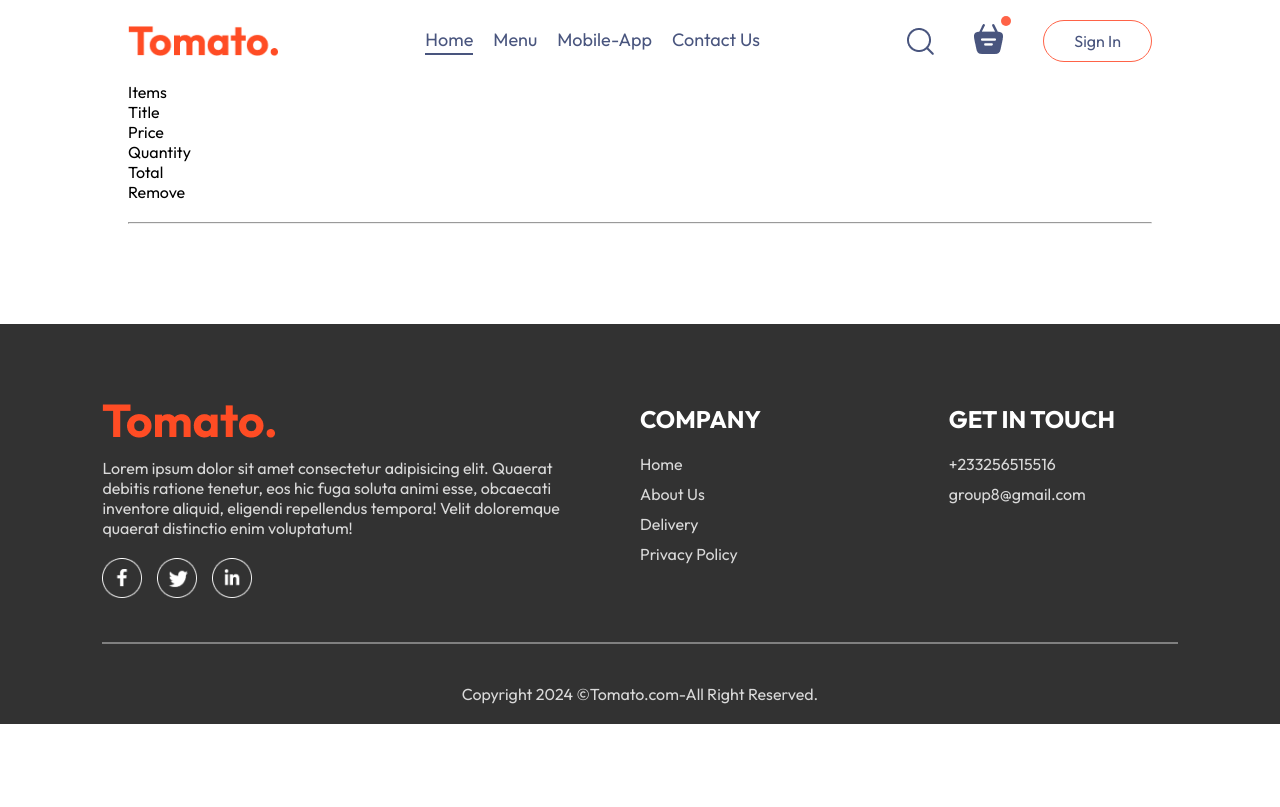
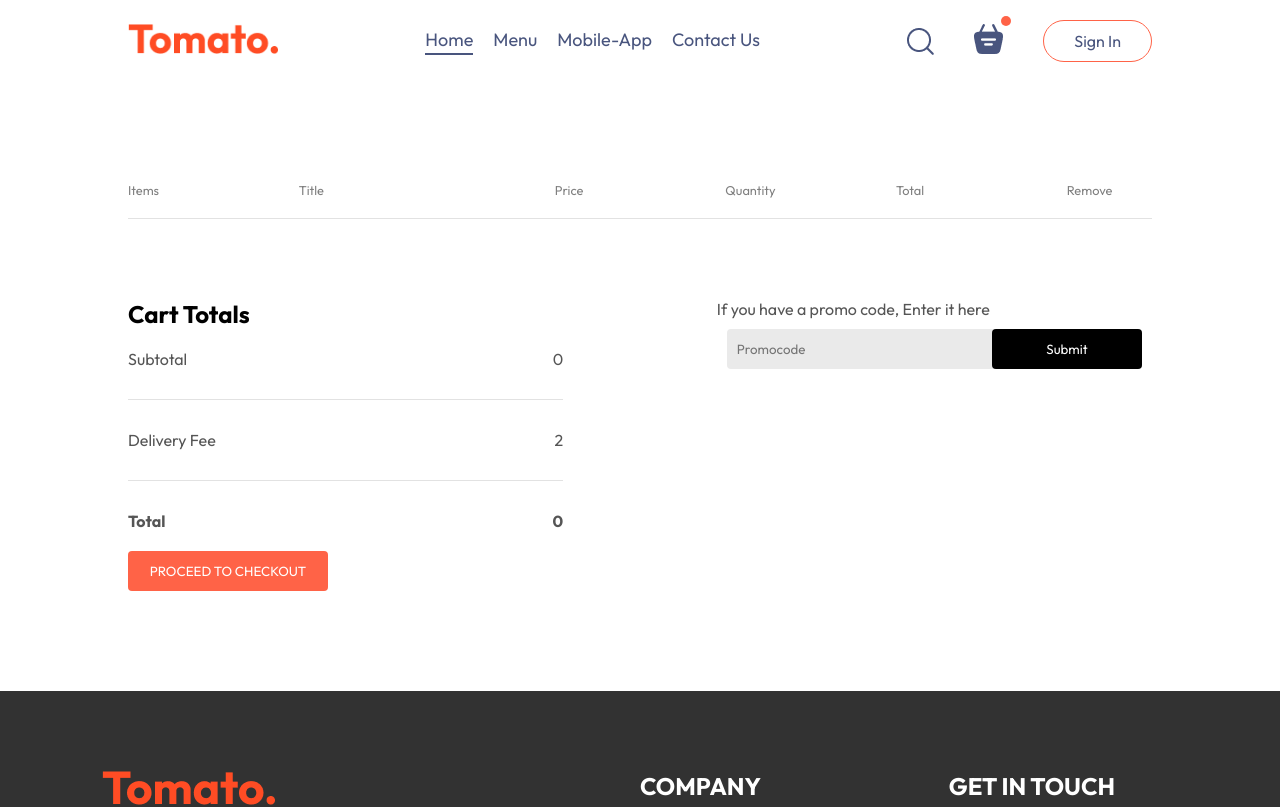
Before and after one commit to general-joe/foodDeliveryApp, a React (Vite) app in the folder frontend/: page /cart in a window 1280 px wide. Shown: the top 807 px of the page. Built offline with nearby package versions, Linux system fonts and the light colour scheme.

Commit message:
Added cart page

```diff
--- a/frontend/src/components/Navbar/Navbar.jsx
+++ b/frontend/src/components/Navbar/Navbar.jsx
@@ -7,7 +7,9 @@
   const [menu, setMenu] = useState("home");
   return (
     <div className="navbar">
-      <img src={assets.logo} alt="" className="logo" />
+      <Link to="/">
+        <img src={assets.logo} alt="" className="logo" />
+      </Link>
       <ul className="navbar-menu">
         <Link
           to="/"
@@ -42,7 +44,9 @@
       <div className="navbar-right">
         <img src={assets.search_icon} alt="" />
         <div className="navbar-search-icon">
-          <img src={assets.basket_icon} alt="" />
+          <Link to="/cart">
+            <img src={assets.basket_icon} alt="" />
+          </Link>
           <div className="dot"></div>
         </div>
         <button onClick={() => setShowLogin(true)}>Sign In</button>
--- a/frontend/src/pages/Cart/Cart.css
+++ b/frontend/src/pages/Cart/Cart.css
@@ -0,0 +1,97 @@
+.cart {
+  margin-top: 100px;
+}
+
+.cart-items-title {
+  display: grid;
+  grid-template-columns: 1fr 1.5fr 1fr 1fr 1fr 0.5fr;
+  align-items: center;
+  color: grey;
+  font-size: max(1vw, 12px);
+}
+
+.cart-items-item {
+  margin: 10px 0px;
+  color: black;
+}
+
+.cart-items-item img {
+  width: 50px;
+}
+
+.cart hr {
+  height: 1px;
+  background-color: #e2e2e2;
+  border: none;
+}
+
+.cart-items-item .cross {
+  cursor: pointer;
+}
+
+.cart-bottom {
+  margin-top: 80px;
+  display: flex;
+  justify-content: space-between;
+  gap: max(12vw, 20px);
+}
+
+.cart-total {
+  flex: 1;
+  display: flex;
+  flex-direction: column;
+  gap: 20px;
+}
+
+.cart-total-details {
+  display: flex;
+  justify-content: space-between;
+  color: #555;
+}
+
+.cart-total hr {
+  margin: 10px 0px;
+}
+
+.cart-total button {
+  border: none;
+  color: white;
+  background-color: tomato;
+  width: max(15vw, 200px);
+  padding: 12px 0px;
+  border-radius: 4px;
+  cursor: pointer;
+}
+
+.cart-promocode {
+  flex: 1;
+}
+
+.cart-promocode p {
+  color: #555;
+}
+
+.cart-promocode-input {
+  margin: 10px;
+  display: flex;
+  justify-content: space-between;
+  align-items: center;
+  background-color: #eaeaea;
+  border-radius: 4px;
+}
+
+.cart-promocode-input input {
+  background: transparent;
+  border: none;
+  outline: none;
+  padding-left: 10px;
+}
+
+.cart-promocode-input button {
+  width: max(10vw, 150px);
+  padding: 12px 5px;
+  background-color: black;
+  border: none;
+  color: white;
+  border-radius: 4px;
+}
--- a/frontend/src/pages/Cart/Cart.jsx
+++ b/frontend/src/pages/Cart/Cart.jsx
@@ -16,6 +16,54 @@
         </div>
         <br />
         <hr />
+        {food_list.map((item, index) => {
+          if (cartItems[item._id] > 0) {
+            return (
+              <div>
+                <div className="cart-items-title cart-items-item">
+                  <img src={item.image} alt="" />
+                  <p>{item.name}</p>
+                  <p>GH{item.price}</p>
+                  <p>{cartItems[item._id]}</p>
+                  <p>GH{item.price * cartItems[item._id]}</p>
+                  <p onClick={() => removeFromCart(item._id)} className="cross">
+                    x
+                  </p>
+                </div>
+                <hr />
+              </div>
+            );
+          }
+        })}
+      </div>
+      <div className="cart-bottom">
+        <div className="cart-total">
+          <h2>Cart Totals</h2>
+          <div className="cart-total-details">
+            <p>Subtotal</p>
+            <p>{0}</p>
+          </div>
+          <hr />
+          <div className="cart-total-details">
+            <p>Delivery Fee</p>
+            <p>{2}</p>
+          </div>
+          <hr />
+          <div className="cart-total-details">
+            <b>Total</b>
+            <b>{0}</b>
+          </div>
+          <button>PROCEED TO CHECKOUT</button>
+        </div>
+        <div className="cart-promocode">
+          <div>
+            <p>If you have a promo code, Enter it here</p>
+            <div className="cart-promocode-input">
+              <input type="text" placeholder="Promocode" />
+              <button>Submit</button>
+            </div>
+          </div>
+        </div>
       </div>
     </div>
   );
```
